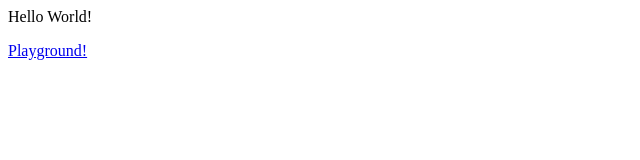
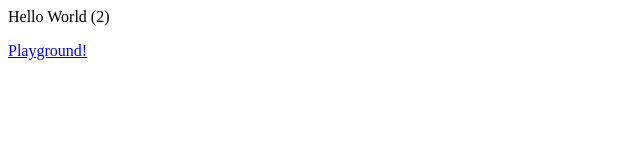
Before and after one commit to digital-ryno/digital-ryno.github.io, a plain HTML site: page index.html in a window 1280 px wide. Shown: the full height of the page, 0-640 px from the left. Drawn offline with Linux system fonts and the light colour scheme.

```diff
--- a/index.html
+++ b/index.html
@@ -1,6 +1,6 @@
 <html>
 <body>
-<p>Hello World!</p>
+<p>Hello World (2)</p>
 <a href="itms-services://?action=download-manifest&url=https://digital-ryno.github.io/manifest.plist">Playground!</a>
 </body>
 </html>
```
